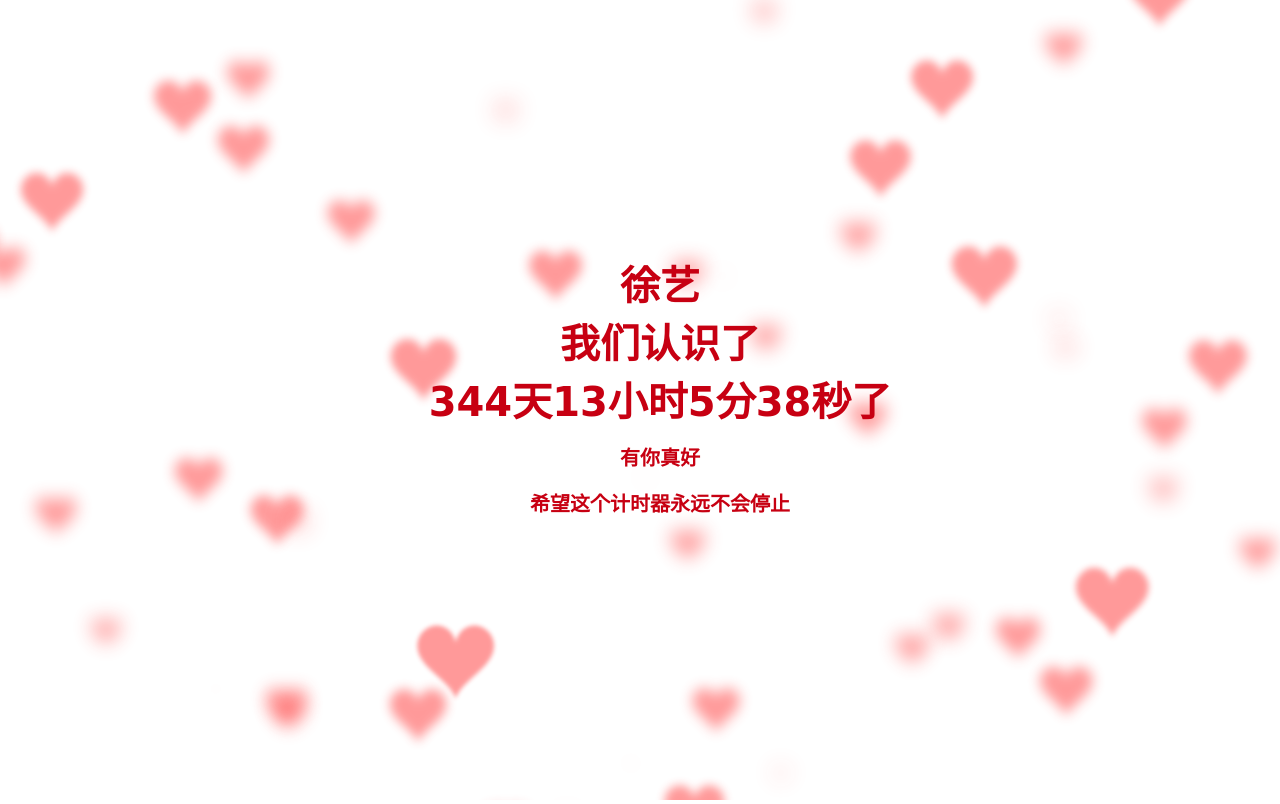
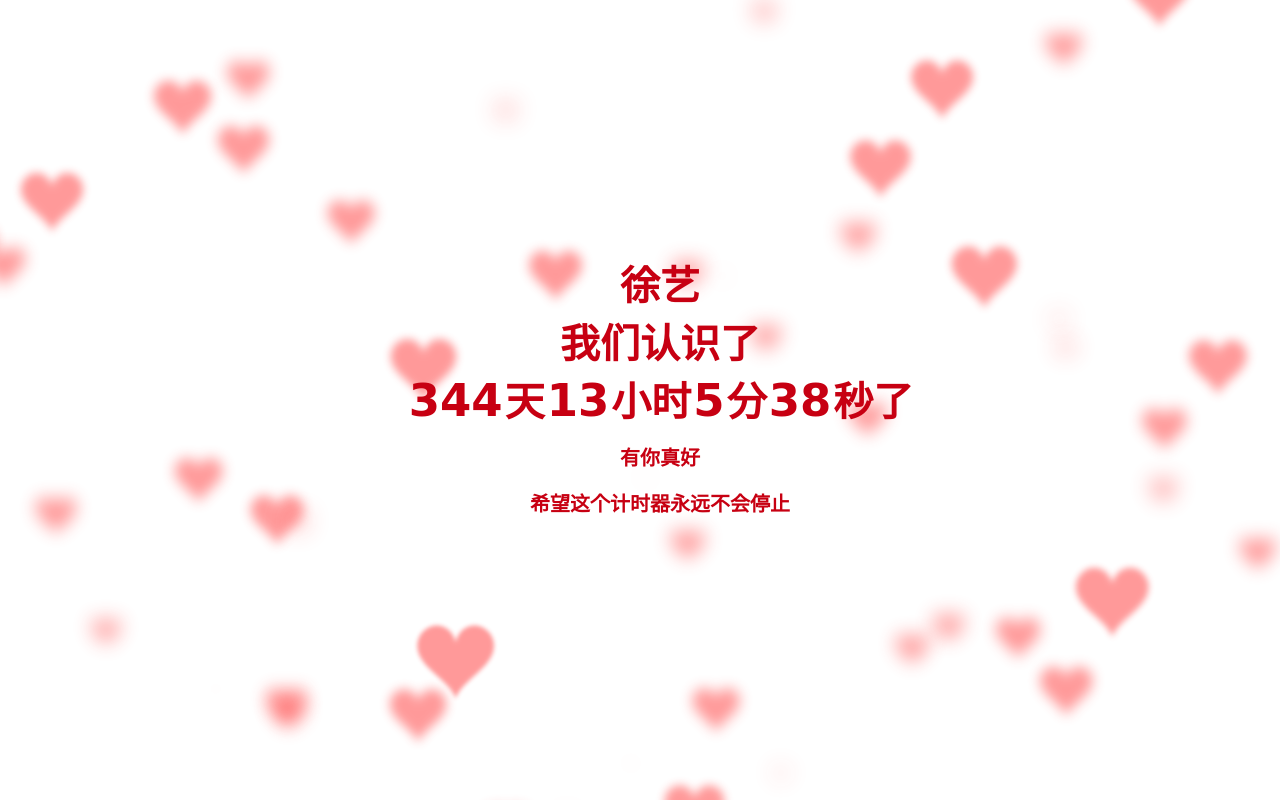
Before and after one commit to xuyi-love/love, a plain HTML site: page index.html in a window 1280 px wide. Drawn offline with Linux system fonts and the light colour scheme.

Commit message:
Update index.html

```diff
--- a/index.html
+++ b/index.html
@@ -3,8 +3,6 @@
 <head>
 <meta charset="utf-8">
 <title>love</title>
-<link rel="icon" type="image/png" href="favicon-32x32.png" sizes="32x32" />
-<link rel="icon" type="image/png" href="favicon-16x16.png" sizes="16x16" />
 <style>
 body{
   overflow: hidden;
@@ -17,7 +15,7 @@ h1{
   width: 100%;
   text-align: center;
   transform:translateY(-50%);
-  font-family: 'Love Ya Like A Sister', cursive;
+  font-family: cursive;
   font-size: 40px;
   color: #c70012;
   padding: 0 20px;
@@ -35,13 +33,15 @@ h1 span{
 	-ms-user-select:none;
 	user-select:none;
 }
+
 .none-select .f{
-	font-family: 'Love Ya Like A Sister', cursive;
-	font-size: 40px;
+	font-size: 45px;
 	color: #c70012;
+	padding: 2px;
 }
 </style>
-<link rel="icon" href="./favicon.ico" type="image/x-icon" />
+<link rel="icon" type="image/png" href="favicon-32x32.png" sizes="32x32" />
+<link rel="icon" type="image/png" href="favicon-16x16.png" sizes="16x16" />
 </head>
 <body>
 <h1 id="h1"></h1>
@@ -157,7 +157,9 @@ window.onload=function starttime(){
 		var second = parseInt(time%60);  // 以60秒为一整份 取余 剩下秒数
 //				console.log(hour+":"+minute+":"+second)
 //				alert(hour)
-		obj.innerHTML="<div class=\"none-select\">徐艺<br>我们认识了<br><span class=\"f\">"+day+"天"+hour+"小时"+minute+"分"+second+"秒"+"了</span><br><span>有你真好<br>希望这个计时器永远不会停止</span></div>"
+		obj.innerHTML="<div class=\"none-select\">徐艺<br>我们认识了<br><span class=\"f\">"
+		+day+"</span>天<span class=\"f\">"+hour+"</span>小时<span class=\"f\">"+minute+"</span>分<span class=\"f\">"+second+"</span>秒"
+		+"了<br><span>有你真好<br>希望这个计时器永远不会停止</span></div>"
 
 		return true;
 	}
```
